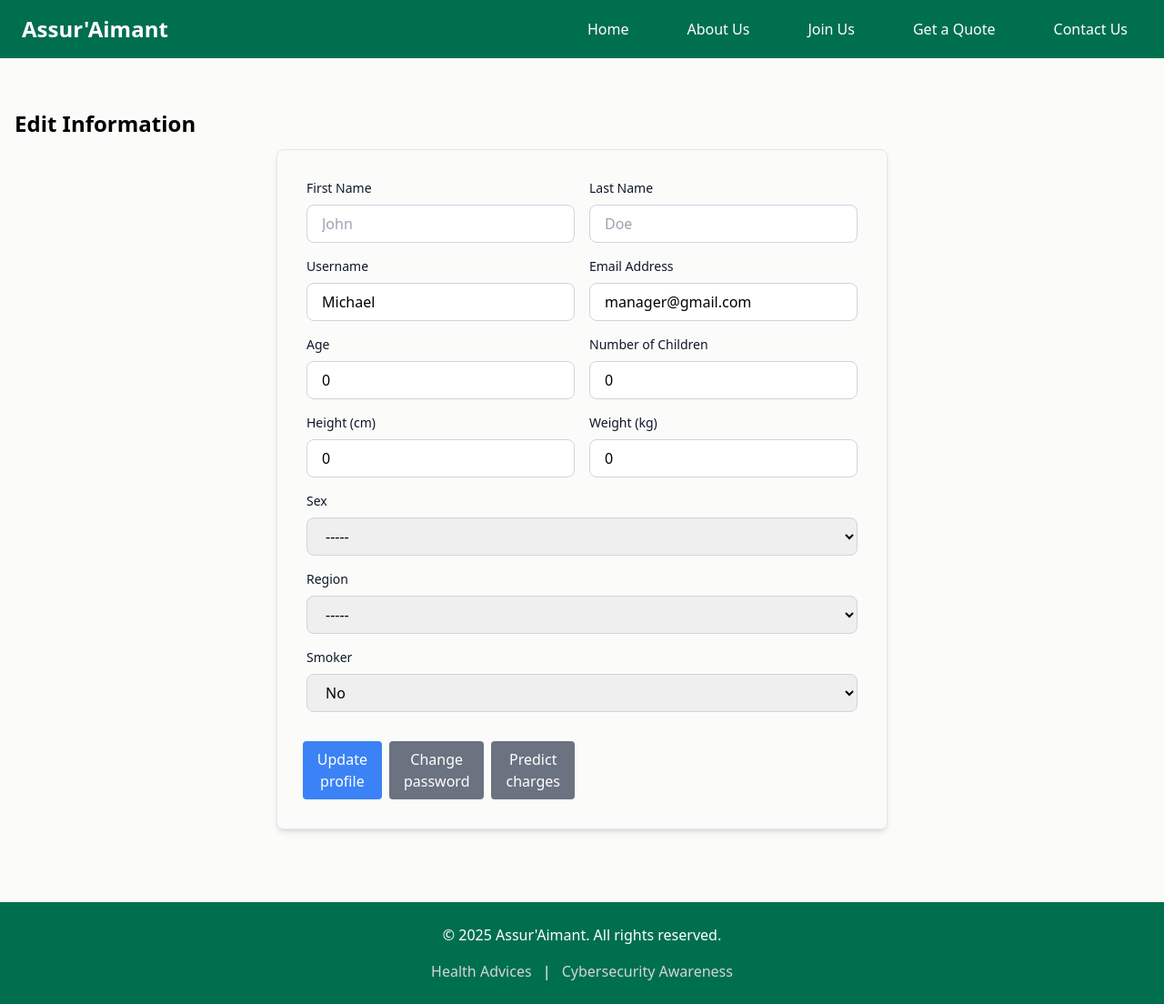
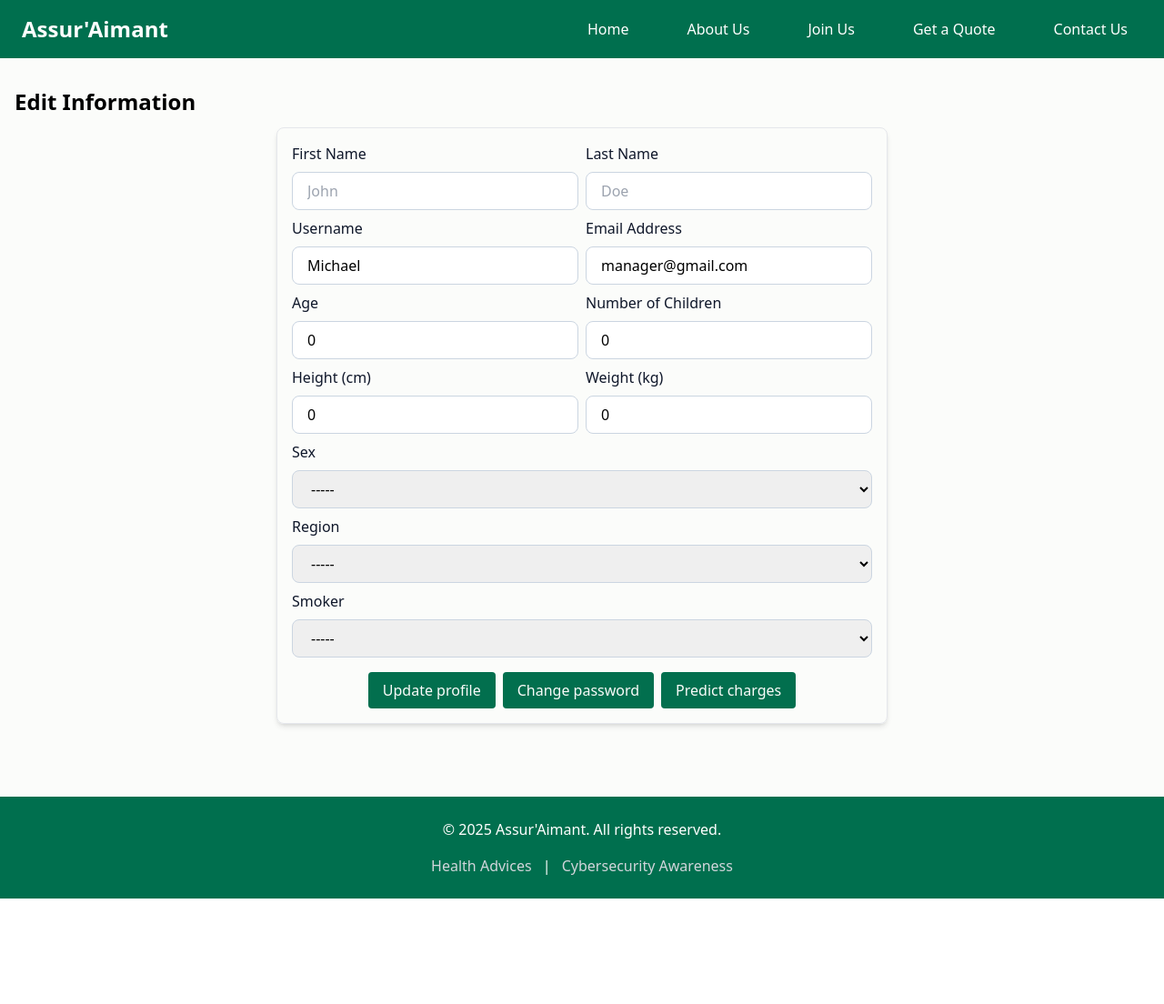
Before and after one commit to MichAdebayo/brief_django_application, a Django app: page /profile/ in a window 1280 px wide. Shown: the whole page at 91% size. After the commit the page ends 988 px from the top, so only its background shows below. Run offline with Django 5.2, Linux system fonts and the light colour scheme; a user stored in the database is signed in; some libraries are stand-ins or nearby versions.

Commit message:
predict charges added

```diff
--- a/brief_app/insurance_app/templates/insurance_app/base.html
+++ b/brief_app/insurance_app/templates/insurance_app/base.html
@@ -11,7 +11,7 @@
 <body class="min-h-screen flex flex-col text-whitesmoke font-sans bg-[#FBFCFA] scroll-smooth">
 
     <!-- Header -->
-    <header class="bg-[#006f4e] text-white py-4">
+    <header class="bg-[#006f4e] text-white py-4 fixed w-full top-0 z-50">  <!-- Added fixed, w-full, top-0, z-50 -->
         <div class="container mx-auto flex justify-between items-center px-6">
             <h1 class="text-2xl font-bold">Assur'Aimant</h1>
             <nav>
@@ -77,7 +77,7 @@
     </header>
 
     <!-- Main Content -->
-    <main class="my-10">
+    <main class="my-10 pt-14">
         {% block content %} {% endblock %}
     </main>
 
--- a/brief_app/insurance_app/templates/insurance_app/changepassword.html
+++ b/brief_app/insurance_app/templates/insurance_app/changepassword.html
@@ -101,7 +101,7 @@
                 <div class="flex justify-end">
                     <button
                         type="submit"
-                        class="bg-blue-500 text-white px-6 py-2 rounded-lg hover:bg-blue-600 focus:outline-none focus:ring-2 focus:ring-blue-500"
+                        class="bg-[#026f4e] text-[#FBFCFA] px-4 py-2 rounded hover:text-[#FBFCFA] hover:bg-[#ed1c24] whitespace-nowrap"
                     >
                         Change Password
                     </button>
--- a/brief_app/insurance_app/templates/insurance_app/profile.html
+++ b/brief_app/insurance_app/templates/insurance_app/profile.html
@@ -1,21 +1,45 @@
 {% extends "insurance_app/base.html" %}
 {% load static %}
 
-**profile.html**
+{% block content %}
+<style>
+    @keyframes fadeOut {
+        from { opacity: 1; transform: translateY(0); }
+        to { opacity: 0; transform: translateY(-20px); }
+    }
+    .fade-out {
+        animation: fadeOut 0.5s ease forwards;
+    }
+</style>
 
-{% block content %}
+    <!-- Success Message (fixed at the top center of the screen) -->
+    {% if messages %}
+    <div id="success-message" class="fixed top-16 left-0 right-0 flex justify-center z-[60]">
+        {% for message in messages %}
+            <div class="max-w-sm mx-auto bg-green-50 border-l-2 border-green-400 p-4 rounded-lg shadow-md">
+                <p class="text-sm text-green-700 font-semibold">
+                    {{ message }}
+                    <span class="block text-xl text-green-900 mt-1">
+                        <i class="fas fa-check-circle"></i> <!-- Optional icon -->
+                    </span>
+                </p>
+            </div>
+        {% endfor %}
+    </div>
+    {% endif %}
+
     <div class="container mx-auto px-4">
-        <h1 class="text-2xl font-bold mt-4">Edit Information</h1>
+        <h1 class="text-2xl font-bold mt-0">Edit Information</h1>
 
         <div class="flex justify-center mt-3">
-            <form method="post" action="" class="p-8 border rounded-lg shadow-md w-full max-w-2xl" novalidate>
+            <form method="post" action="" class="p-4 border rounded-lg shadow-md w-full max-w-2xl" novalidate>
                 {% csrf_token %}
 
                 <!-- Grid for form fields -->
-                <div class="grid grid-cols-2 gap-4">
+                <div class="grid grid-cols-2 gap-2">
                     <!-- First Name -->
                     <div class="col-span-1">
-                        <label for="id_first_name" class="block text-sm font-medium text-slate-900 mb-2">First Name</label>
+                        <label for="id_first_name" class="block text-base font-medium text-slate-900 mb-2">First Name</label>
                         <input
                             type="text"
                             id="id_first_name"
@@ -28,7 +52,7 @@
 
                     <!-- Last Name -->
                     <div class="col-span-1">
-                        <label for="id_last_name" class="block text-sm font-medium text-slate-900 mb-2">Last Name</label>
+                        <label for="id_last_name" class="block text-base font-medium text-slate-900 mb-2">Last Name</label>
                         <input
                             type="text"
                             id="id_last_name"
@@ -41,7 +65,7 @@
 
                     <!-- Username -->
                     <div class="col-span-1">
-                        <label for="id_username" class="block text-sm font-medium text-slate-900 mb-2">Username</label>
+                        <label for="id_username" class="block text-base font-medium text-slate-900 mb-2">Username</label>
                         <input
                             type="text"
                             id="id_username"
@@ -54,7 +78,7 @@
 
                     <!-- Email -->
                     <div class="col-span-1">
-                        <label for="id_email" class="block text-sm font-medium text-slate-900 mb-2">Email Address</label>
+                        <label for="id_email" class="block text-base font-medium text-slate-900 mb-2">Email Address</label>
                         <input
                             type="email"
                             id="id_email"
@@ -67,7 +91,7 @@
 
                     <!-- Age -->
                     <div class="col-span-1">
-                        <label for="id_age" class="block text-sm font-medium text-slate-900 mb-2">Age</label>
+                        <label for="id_age" class="block text-base font-medium text-slate-900 mb-2">Age</label>
                         <input
                             type="number"
                             id="id_age"
@@ -82,7 +106,7 @@
 
                     <!-- Number of Children -->
                     <div class="col-span-1">
-                        <label for="id_num_children" class="block text-sm font-medium text-slate-900 mb-2">Number of Children</label>
+                        <label for="id_num_children" class="block text-base font-medium text-slate-900 mb-2">Number of Children</label>
                         <input
                             type="number"
                             id="id_num_children"
@@ -96,7 +120,7 @@
 
                     <!-- Height -->
                     <div class="col-span-1">
-                        <label for="id_height" class="block text-sm font-medium text-slate-900 mb-2">Height (cm)</label>
+                        <label for="id_height" class="block text-base font-medium text-slate-900 mb-2">Height (cm)</label>
                         <input
                             type="number"
                             id="id_height"
@@ -111,7 +135,7 @@
 
                     <!-- Weight -->
                     <div class="col-span-1">
-                        <label for="id_weight" class="block text-sm font-medium text-slate-900 mb-2">Weight (kg)</label>
+                        <label for="id_weight" class="block text-base font-medium text-slate-900 mb-2">Weight (kg)</label>
                         <input
                             type="number"
                             id="id_weight"
@@ -126,7 +150,7 @@
 
                     <!-- Sex -->
                     <div class="col-span-2">
-                        <label for="id_sex" class="block text-sm font-medium text-slate-900 mb-2">Sex</label>
+                        <label for="id_sex" class="block text-base font-medium text-slate-900 mb-2">Sex</label>
                         <select
                             id="id_sex"
                             name="sex"
@@ -144,7 +168,7 @@
 
                     <!-- Region -->
                     <div class="col-span-2">
-                        <label for="id_region" class="block text-sm font-medium text-slate-900 mb-2">Region</label>
+                        <label for="id_region" class="block text-base font-medium text-slate-900 mb-2">Region</label>
                         <select
                             id="id_region"
                             name="region"
@@ -164,7 +188,7 @@
 
                     <!-- Smoker -->
                     <div class="col-span-2">
-                        <label for="id_smoker" class="block text-sm font-medium text-slate-900 mb-2">Smoker</label>
+                        <label for="id_smoker" class="block text-base font-medium text-slate-900 mb-2">Smoker</label>
                         <select
                             id="id_smoker"
                             name="smoker"
@@ -175,20 +199,44 @@
                             <option value="" disabled {% if not form.smoker.value %}selected{% endif %}>-----</option>
 
                             <!-- Valid Options -->
-                            <option value="Yes" {% if form.smoker.value %}selected{% endif %}>Yes</option>
-                            <option value="No" {% if not form.smoker.value %}selected{% endif %}>No</option>
+                            <option value="Yes" {% if form.smoker.value == "Yes" %}selected{% endif %}>Yes</option>
+                            <option value="No" {% if form.smoker.value == "No" %}selected{% endif %}>No</option>
                         </select>
                     </div>
+                </div> <!-- Close the grid -->
 
                 <!-- Buttons -->
-                <div class="mt-4 flex justify-end">
-                    <button type="submit" class="bg-blue-500 text-white px-4 py-2 rounded hover:bg-blue-600">Update profile</button>
-                    <a href="{% url 'changepassword' %}" class="bg-gray-500 text-white px-4 py-2 rounded hover:bg-gray-600 ml-2 inline-block text-center no-underline">
+                <div class="mt-4 flex justify-center items-center gap-x-2">
+                    <!-- Update Profile Button -->
+                    <button type="submit" class="bg-[#026f4e] text-[#FBFCFA] px-4 py-2 rounded hover:text-[#FBFCFA] hover:bg-[#ed1c24] whitespace-nowrap">
+                        Update profile
+                    </button>
+
+                    <!-- Change Password Link -->
+                    <a href="{% url 'changepassword' %}" class="bg-[#026f4e] text-[#FBFCFA] px-4 py-2 rounded hover:text-[#FBFCFA] hover:bg-[#ed1c24] whitespace-nowrap">
                         Change password
                     </a>
-                    <button type="button" class="bg-gray-500 text-white px-4 py-2 rounded hover:bg-gray-600 ml-2">Predict charges</button>
+
+                    <!-- Predict Charges Button -->
+                    <a href="{% url 'predict' %}" class="bg-[#026f4e] text-[#FBFCFA] px-4 py-2 rounded hover:text-[#FBFCFA] hover:bg-[#ed1c24] whitespace-nowrap">
+                        Predict charges
+                    </a>
                 </div>
-            </form>
+            </form> <!-- Close the form -->
         </div>
     </div>
+
+    <!-- JavaScript to hide the message after 3 seconds -->
+    <script>
+        document.addEventListener("DOMContentLoaded", function() {
+            const successMessage = document.getElementById("success-message");
+            if (successMessage) {
+                setTimeout(() => {
+                    successMessage.classList.add('fade-out');
+                    setTimeout(() => successMessage.remove(), 500);
+                }, 2500);
+            }
+        });
+    </script>
+
 {% endblock %}
--- a/brief_app/insurance_app/urls.py
+++ b/brief_app/insurance_app/urls.py
@@ -1,5 +1,5 @@
 from django.urls import path, include
-from .views import CustomLoginView, SignupView, HomeView, UserProfileView, AboutView, JoinUsView, ApplyView, TemplateView, apply,contact_view, HealthAdvicesView, CybersecurityAwarenessView, ChangePasswordView
+from .views import CustomLoginView, SignupView, HomeView, UserProfileView, AboutView, JoinUsView, ApplyView, TemplateView, apply,contact_view, HealthAdvicesView, CybersecurityAwarenessView, ChangePasswordView, PredictChargesView
 from django.contrib.auth.views import LogoutView
 from django.views.generic.base import RedirectView
 
@@ -18,4 +18,5 @@ urlpatterns = [
     path('health-advices/', HealthAdvicesView.as_view(), name='health_advices'),
     path('cybersecurity-awareness/',CybersecurityAwarenessView.as_view(), name='cybersecurity_awareness'),
     path('changepassword/', ChangePasswordView.as_view(), name='changepassword'),
+    path('predict-charges/', PredictChargesView.as_view(), name='predict'),
 ]
--- a/brief_app/insurance_app/views.py
+++ b/brief_app/insurance_app/views.py
@@ -6,18 +6,17 @@ from django.contrib import messages
 from django.urls import reverse_lazy
 from django.views.generic import TemplateView
 from .models import UserProfile, Job, ContactMessage
-from .forms import UserProfileForm, UserSignupForm, UserLoginForm, ApplicationForm, ChangePasswordForm
+from .forms import UserProfileForm, UserSignupForm, ApplicationForm, ChangePasswordForm
 from django.http import HttpResponse
 import pickle
 from django.http import JsonResponse
 import json
-import numpy as np
-from django.http import JsonResponse
 from django.views.decorators.csrf import csrf_exempt
 import os
 from django.contrib.auth import authenticate, login
 from django.conf import settings
 from django.views import View
+import pandas as pd
 
 
 # Create your views here.
@@ -170,29 +169,122 @@ class ChangePasswordView(PasswordChangeView):
         return response
 
 
-# class PredictChargesView(LoginRequiredMixin, View):
-#     def get(self, request, *args, **kwargs):
-#         # Fetch the user's profile data
-#         user = request.user
+class PredictChargesView(LoginRequiredMixin, View):
+    template_name = 'insurance_app/predict.html'
+    success_url = reverse_lazy('predict')
 
-#         # Prepare input data for the model
-#         age = user.age
-#         sex_encoded = 1 if user.sex == 'Male' else 0
-#         bmi = user.weight / ((user.height / 100) ** 2)  # Calculate BMI
-#         children = user.num_children
-#         smoker_encoded = 1 if user.smoker == 'Yes' else 0
+    def get(self, request, *args, **kwargs):
+        # Fetch the user's profile data
+        user = self.request.user
 
-#         input_data = [[age, sex_encoded, bmi, children, smoker_encoded]]
+        # Prepare input data for the model
+        age = user.age
+        bmi = user.weight / ((user.height / 100) ** 2)  # Calculate BMI
+        children = user.num_children
+        smoker = user.smoker
 
-#         # Load the ML model
-#         model_path = os.path.join(settings.BASE_DIR, 'model.pkl')
-#         with open(model_path, 'rb') as f:
-#             model = pickle.load(f)
+        personal_data = {"age": age, "bmi": bmi, "smoker": smoker, "children": children}
 
-#         # Predict charges
-#         predicted_charges = model.predict(input_data)[0]
+        # Preprocess the data
+        preprocessed_data = self.preprocess_data(personal_data)
 
-#         # Render the result
-#         return render(request, 'predict_charges.html', {
-#             'predicted_charges': round(predicted_charges, 2)
-#         })
+        # Debugging: Print the preprocessed data
+        print("Preprocessed Data:")
+        print(preprocessed_data)
+
+        # Load the model
+        model = self.load_model()
+        if model is None:
+            return render(request, self.template_name, {"error": "Failed to load the model."})
+
+        # Predict charges
+        predicted_charges = model.predict(preprocessed_data)
+
+        # Debugging: Print the predicted charges
+        print("Predicted Charges:")
+        print(predicted_charges)
+
+        # Render the template with the predicted charges
+        return render(request, self.template_name, {"predicted_charges": round(predicted_charges[0], 2)})
+
+    def categorize_bmi(self, bmi):
+        if bmi < 18.5:
+            return "under_weight"
+        elif 18.5 <= bmi < 25:
+            return "normal_weight"
+        elif 25 <= bmi < 30:
+            return "over_weight"
+        else:
+            return "obese"
+
+    def categorize_age(self, age):
+        if 18 < age < 26:
+            return "young_adult"
+        elif 26 <= age < 36:
+            return "early_adulthood"
+        elif 36 <= age < 46:
+            return "mid_adulthood"
+        else:
+            return "late_adulthood"
+
+    def preprocess_data(self, data):
+        # Define the expected columns (must match the model's input requirements)
+        expected_columns = [
+            "smoker",
+            "age",
+            "bmi",
+            "age_category_young_adult",
+            "age_category_early_adulthood",
+            "bmi_category_over_weight",
+            "bmi_category_obese",
+            "children_str_0",
+        ]
+
+        # Create a DataFrame from the input data
+        df = pd.DataFrame([data])
+
+        # Convert smoker to binary (1 for "Yes", 0 for "No")
+        df["smoker"] = df["smoker"].map({"Yes": 1, "No": 0})
+
+        # Categorize age and bmi
+        df["age_category"] = df["age"].apply(self.categorize_age)
+        df["bmi_category"] = df["bmi"].apply(self.categorize_bmi)
+
+        # Convert children to string (for one-hot encoding)
+        df["children_str"] = df["children"].apply(lambda x: str(x))
+
+        # Perform one-hot encoding for categorical columns
+        df = pd.get_dummies(df, columns=["age_category", "bmi_category", "children_str"], dtype=(int))
+
+        # Ensure all expected columns are present
+        for col in expected_columns:
+            if col not in df.columns:
+                df[col] = 0  # Add missing columns with default value 0
+
+        # Reorder columns to match the model's expectations
+        df = df[expected_columns]
+
+        # Debugging: Print the final preprocessed DataFrame
+        print("Final Preprocessed DataFrame:")
+        print(df)
+
+        return df
+
+    def load_model(self):
+        try:
+            model_path = os.path.join(settings.BASE_DIR, 'insurance_app/model/model.pkl')
+            with open(model_path, "rb") as file:
+                model = pickle.load(file)
+            return model
+        except FileNotFoundError:
+            print("Error: The model file 'model.pkl' was not found.")
+            return None
+        except pickle.UnpicklingError:
+            print("Error: The file could not be unpickled. Ensure it is a valid pickle file.")
+            return None
+
+
+#####
+
+# (f"Hello {first_name} {last_name}, here is the prediction:")
+# (f"Predicted Insurance Charges: ${prediction[0]:,.2f}")
```
Also changed, not shown: brief_app/insurance_app/forms.py (+0 -12 lines), brief_app/insurance_app/templates/insurance_app/predict.html (+23 -0 lines), brief_app/db.sqlite3, brief_app/insurance_app/templates/insurance_app/tailwind.config.js (deleted).
